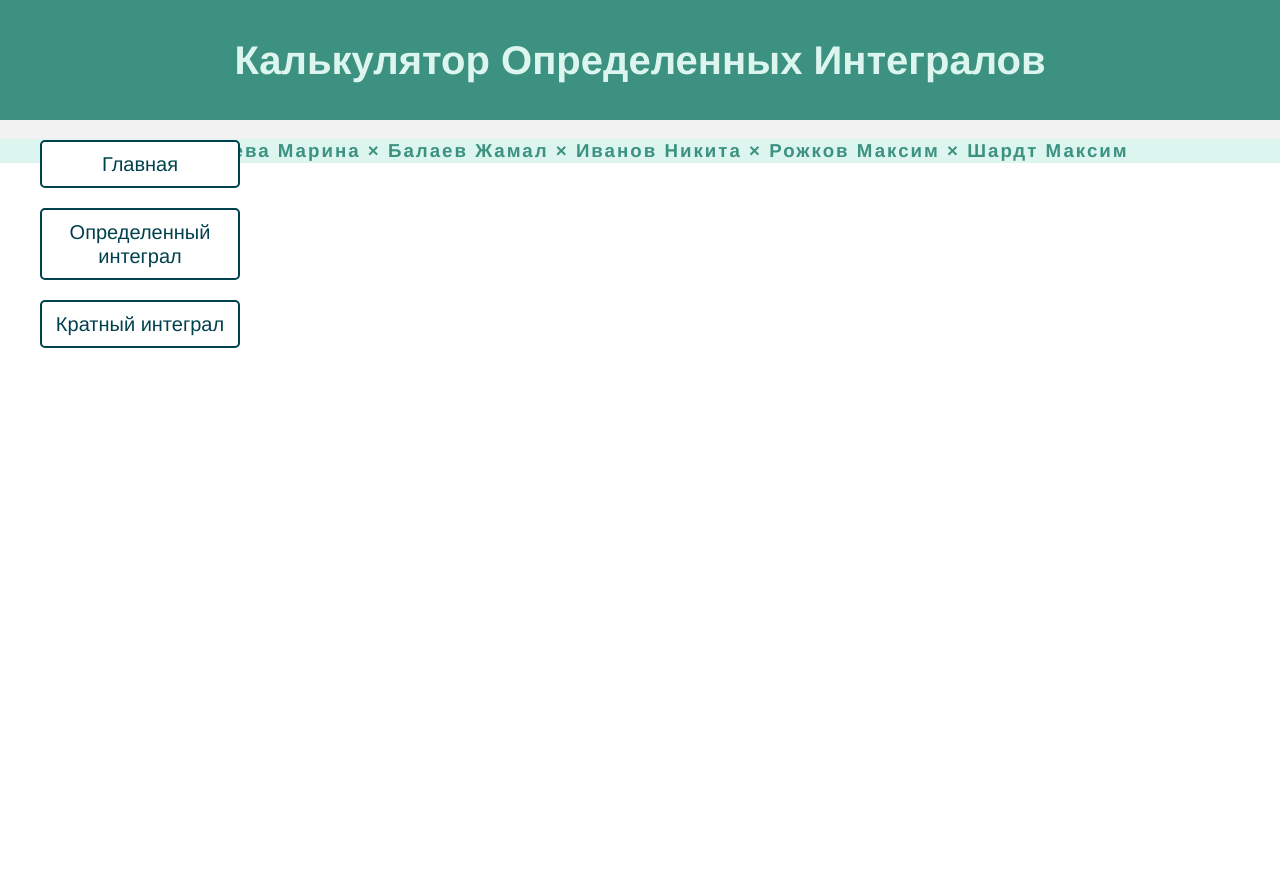
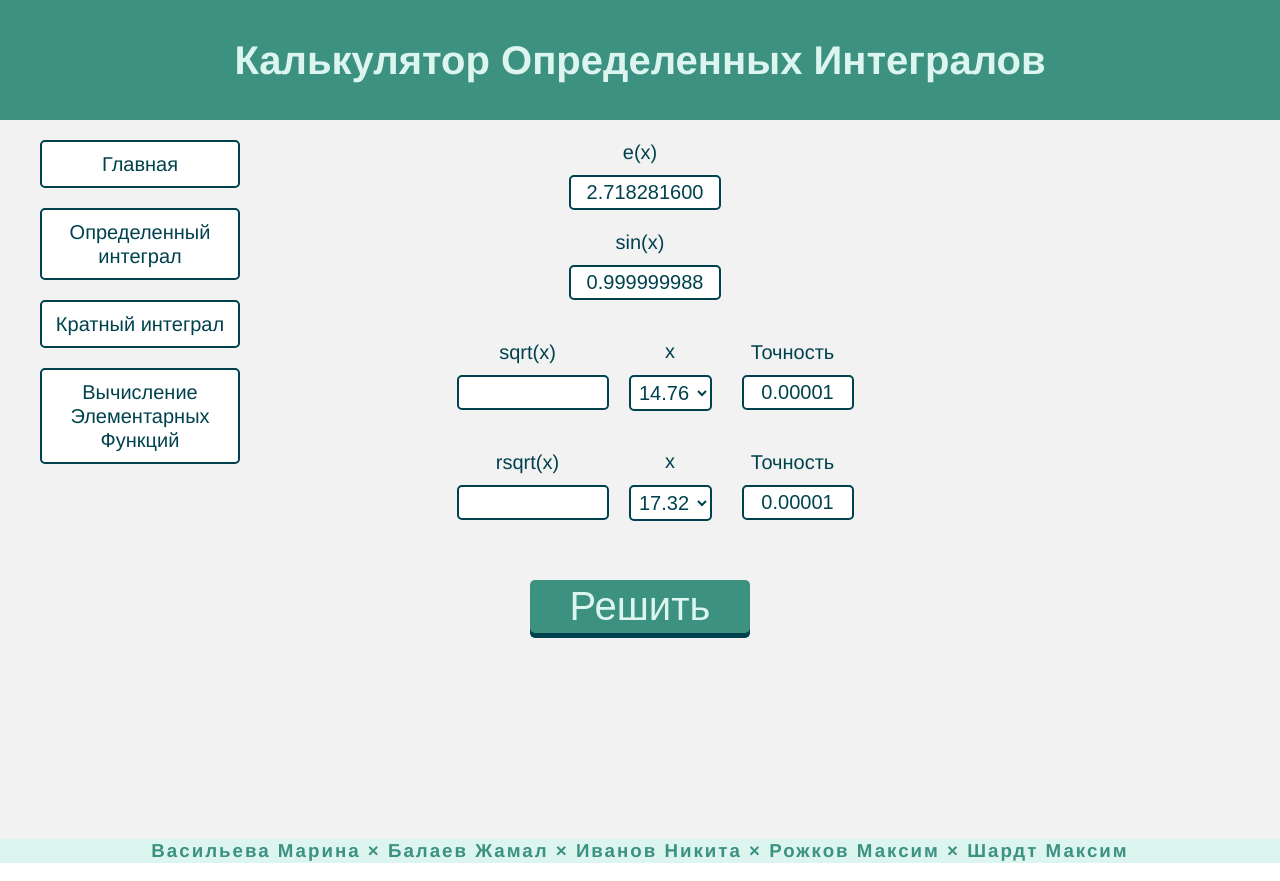
Before and after one commit to mxschardt/integral-calc, a React (Vite) app: page /elementary-fn in a window 1280 px wide. Before the commit the page ends 800 px from the top, so only its background shows below. Built offline with nearby package versions, Linux system fonts and the light colour scheme.

Commit message:
elementary functions added

```diff
--- /dev/null
+++ b/lib/Elemetary/Elementary.ts
@@ -0,0 +1,66 @@
+function e() {
+  // default values
+  const a = [
+    0.9999998, 1, 0.5000063, 0.1666674, 0.041635, 0.0083298, 0.0014393,
+    0.000204,
+  ];
+  const x = 1;
+  const accuracy = 2 * 10 ** -7;
+  let U = 1;
+  let sum = 0;
+  for (let k = 0; k < a.length; k++) {
+    U = a[k] * x ** k;
+    sum += U;
+    if (Math.abs(U) < accuracy) {
+      break;
+    }
+  }
+  return sum;
+}
+
+function sin() {
+  // default values
+  const a = [1.000000002, -0.166666589, 0.008333075, -0.000198107, 0.000002608];
+  const x = Math.PI / 2;
+  const accuracy = 6 * 10 ** -6;
+  let U = 1;
+  let sum = 0;
+  for (let k = 0; k < a.length; k++) {
+    U = a[k] * x ** (2 * k + 1);
+    sum += U;
+    if (Math.abs(U) < accuracy) {
+      break;
+    }
+  }
+  return sum;
+}
+
+function sqrt(x: number, y0: number, accuracy: number = 0.00001) {
+  // default values
+  // x  = 14.76 OR 0.142
+  // y0 =  3.8  OR  0.4
+  let y1 = y0;
+  let U = 1;
+  while (Math.abs(U) > accuracy) {
+    y1 = (y0 + x / y0) / 2;
+    U = y1 - y0;
+    y0 = y1;
+  }
+  return y1;
+}
+
+function rsqrt(x: number, y0: number, accuracy: number = 0.00001) {
+  // default values
+  // x  = 17.32 OR 0.464
+  // y0 =  0.24 OR 1.5
+  let y1 = y0;
+  let U = 1;
+  while (Math.abs(U) > accuracy) {
+    y1 = (y0 / 2) * (3 - x * y0 * y0);
+    U = y1 - y0;
+    y0 = y1;
+  }
+  return y1;
+}
+
+export default { e, sin, sqrt, rsqrt };
--- a/src/App.tsx
+++ b/src/App.tsx
@@ -1,5 +1,6 @@
 import { Routes, Route } from 'react-router-dom';
 import Layout from './components/Layout/Layout';
+import Elementary from './pages/Elementary';
 import Integral from './pages/Integral';
 import Main from './pages/Main';
 import MultiplyIntegral from './pages/MultiplyIntegral';
@@ -11,6 +12,7 @@ function App() {
         <Route path="/" element={<Main />} />
         <Route path="/define-integral" element={<Integral />} />
         <Route path="/multiple-integral" element={<MultiplyIntegral />} />
+        <Route path="/elementary-fn" element={<Elementary />} />
       </Routes>
     </Layout>
   );
--- /dev/null
+++ b/src/components/Accuracy/Accuracy.tsx
@@ -0,0 +1,16 @@
+function Accuracy(args: React.HTMLAttributes<HTMLInputElement>) {
+  return (
+    <label htmlFor="accuracy">
+      Точность
+      <input
+        type="number"
+        className="accuracy input"
+        step="0.00001"
+        required
+        {...args}
+      />
+    </label>
+  );
+}
+
+export default Accuracy;
--- a/src/components/Layout/Layout.tsx
+++ b/src/components/Layout/Layout.tsx
@@ -6,6 +6,7 @@ function Layout({ children }: { children?: React.ReactNode }) {
     ['Главная', '/'],
     ['Определенный интеграл', '/define-integral'],
     ['Кратный интеграл', '/multiple-integral'],
+    ['Вычисление Элементарных Функций', '/elementary-fn']
   ];
 
   return (
--- /dev/null
+++ b/src/components/SolveBtn/SolveBtn.tsx
@@ -0,0 +1,9 @@
+function SolveBtn() {
+  return (
+    <button type="submit" className="solve-btn">
+      Решить
+    </button>
+  );
+}
+
+export default SolveBtn;
--- /dev/null
+++ b/src/pages/Elementary.tsx
@@ -0,0 +1,104 @@
+import { ChangeEvent, FormEvent, useState } from 'react';
+import elementary from '../../lib/Elemetary/Elementary';
+import Accuracy from '../components/Accuracy/Accuracy';
+import SolveBtn from '../components/SolveBtn/SolveBtn';
+import './styles/elementary.css';
+
+function Elementary() {
+  const [xSqrt, setXSqrt] = useState(14.76);
+  const [xRsqrt, setXRsqrt] = useState(17.32);
+  const [resultSqrt, setResultSqrt] = useState('');
+  const [resultRsqrt, setResultRsqrt] = useState('');
+  const [accuracy, setAccuracy] = useState('');
+
+  const solveEquaton = (e: FormEvent) => {
+    e.preventDefault();
+
+    let resultSqrt = elementary
+      .sqrt(xSqrt, xSqrt === 14.76 ? 3.8 : 0.4, Number(accuracy))
+      .toFixed(5)
+      .toString();
+    let resultRsqrt = elementary
+      .rsqrt(xRsqrt, xRsqrt === 17.32 ? 0.24 : 1.5, Number(accuracy))
+      .toFixed(5)
+      .toString();
+
+    setResultSqrt(resultSqrt);
+    setResultRsqrt(resultRsqrt);
+  };
+
+  return (
+    <form onSubmit={(e) => solveEquaton(e)} className="main elementary">
+      <EquationResult
+        label="e(x)"
+        result={elementary.e().toFixed(9).toString()}
+      />
+      <EquationResult
+        label="sin(x)"
+        result={elementary.sin().toFixed(9).toString()}
+      />
+      <section>
+        <EquationResult label="sqrt(x)" result={resultSqrt} />
+        <div className="options">
+          <label htmlFor="x">
+            x
+            <select
+              name="x"
+              id="x"
+              className="input select"
+              required
+              onChange={(e) => setXSqrt(+e.target.value)}
+            >
+              <option value={14.76}>14.76</option>
+              <option value={0.142}>0.142</option>
+            </select>
+          </label>
+          <Accuracy
+            onChange={(e: ChangeEvent<HTMLInputElement>) => {
+              setAccuracy(e.target.value);
+            }}
+            defaultValue={0.00001}
+          />
+        </div>
+      </section>
+      <section>
+        <EquationResult label="rsqrt(x)" result={resultRsqrt} />
+        <div className="options">
+          <label htmlFor="x">
+            x
+            <select
+              name="x"
+              id="x"
+              className="input select"
+              required
+              onChange={(e) => setXRsqrt(+e.target.value)}
+            >
+              <option value={17.32}>17.32</option>
+              <option value={0.464}>0.464</option>
+            </select>
+          </label>
+          <Accuracy
+            onChange={(e: ChangeEvent<HTMLInputElement>) => {
+              setAccuracy(e.target.value);
+            }}
+            defaultValue={0.00001}
+          />
+        </div>
+      </section>
+      <SolveBtn />
+    </form>
+  );
+}
+
+export default Elementary;
+
+function EquationResult({ label, result }: { label: string; result: string }) {
+  return (
+    <div className="equation-result">
+      <label>
+        {label}
+        <input type="text" className="input" readOnly value={result} />
+      </label>
+    </div>
+  );
+}
--- /dev/null
+++ b/src/pages/styles/elementary.css
@@ -0,0 +1,81 @@
+.main.elementary section {
+  display: flex;
+  justify-content: center;
+}
+/* INPUTS */
+.input {
+  padding: 0.2rem;
+
+  min-width: 1rem;
+
+  font-size: 1rem;
+  text-align: center;
+  color: var(--text-main);
+  background-color: var(--bg-input);
+
+  border: solid 2px var(--text-main);
+  border-radius: 5px;
+}
+.input:disabled {
+  background-color: (var(--bg-base));
+}
+/* disable spin-buttons */
+input::-webkit-outer-spin-button,
+input::-webkit-inner-spin-button {
+  -webkit-appearance: none;
+  margin: 0;
+}
+input[type='number'] {
+  -moz-appearance: textfield;
+}
+
+/* EQUATION INPUT*/
+.equation-result {
+  margin: 1rem;
+}
+.equation-result label {
+  display: grid;
+  grid: 1fr 1fr / 1fr;
+  justify-items: center;
+}
+.equation-result input {
+  margin-left: 0.5rem;
+  width: 7rem;
+}
+
+/* OPTIONS */
+.options {
+  display: flex;
+  flex-direction: row;
+  justify-content: center;
+  align-items: center;
+  gap: 1rem;
+}
+.accuracy {
+  width: 5rem;
+  margin-left: 0.5rem;
+}
+.options label {
+  display: grid;
+  grid: 1fr 1fr / 1fr;
+  justify-items: center;
+}
+
+/* SOLVE BUTTON */
+.solve-btn {
+  margin: 2rem 0;
+  padding: 0.2rem 2rem;
+
+  font-size: 2rem;
+  color: var(--bg-second);
+
+  background-color: var(--bg-main);
+  border-radius: 5px;
+  border: none;
+  filter: drop-shadow(0px 5px 0px var(--text-main));
+  transition-duration: 0.1s;
+}
+.solve-btn:active {
+  filter: none;
+  transform: translateY(5px);
+}
```
Also changed, not shown: src/accets/SqrtSigh.tsx (added, +18 -0 lines).
